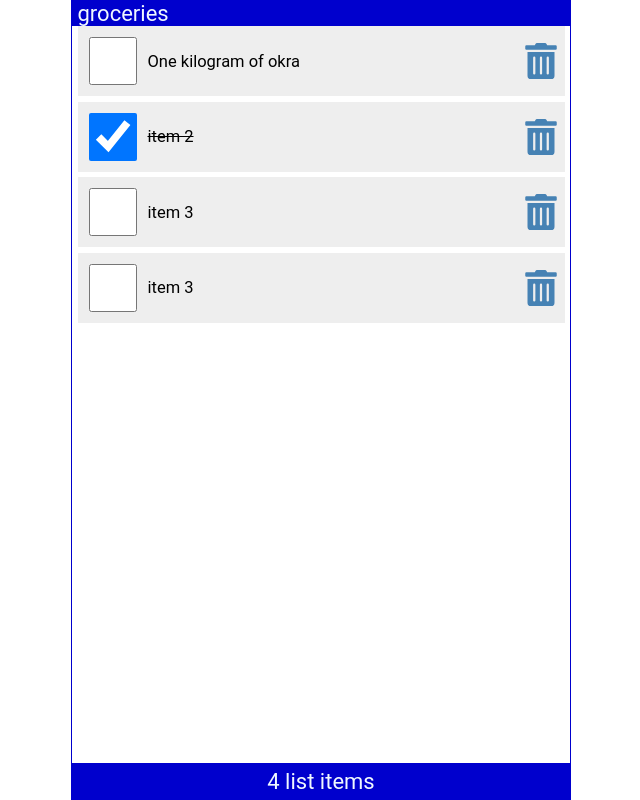
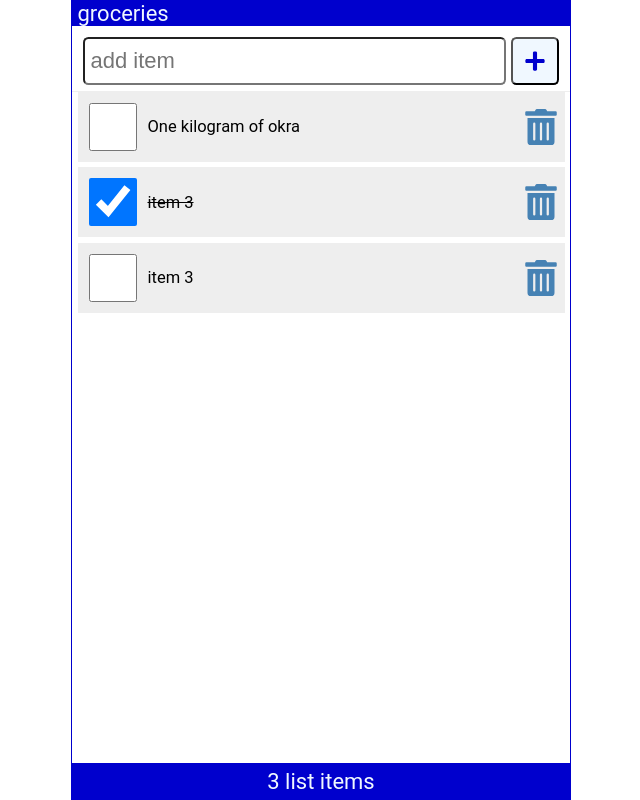
Before and after one commit to Seremba/react-todolist-app, a React (Create React App) app: page / in a window 1280 px wide. Shown: the whole page, without its empty margins (319-959 px from the left). Built offline with nearby package versions, Linux system fonts and the light colour scheme.

Commit message:
created additem component, linecomponent

```diff
--- /dev/null
+++ b/src/AddItem.js
@@ -0,0 +1,24 @@
+import React from 'react'
+import { FaPlus } from 'react-icons/fa'
+function AddItem({newItem, setNewItem, handleSubmit}) {
+  return (
+    <form className='addForm' onSubmit={handleSubmit}>
+        <label htmlFor="addItem">Add Item</label>
+        <input
+            autoFocus
+            id='addItem'
+            type='text'
+            placeholder='add item'
+            value={newItem}
+            onChange={(e) => setNewItem(e.target.value)}
+            required
+        />
+        <button
+            type='submit'
+            aria-label='Add Item'
+        > <FaPlus/> </button>
+    </form>
+  )
+}
+
+export default AddItem
--- a/src/App.js
+++ b/src/App.js
@@ -1,9 +1,9 @@
-
-
 import Header from './Header.'
+import AddItem from './AddItem'
 import Content from './Content'
 import Footer from './Footer'
 import { useState } from 'react'
+
 
 function App() {
 
@@ -17,35 +17,59 @@
     {
       id: 2,
       checked: true,
-      item: "item 2"
+      item: "item 3"
     },
     {
       id: 3,
       checked: false,
       item: "item 3"
-    },
-    {
-      id: 4,
-      checked: false,
-      item: "item 3"
     }
   ]);
+  const [newItem, setNewItem] = useState('');
+
+  const setAndSaveItem = (listAndsavedItem) => {
+    setItems(listAndsavedItem);
+    localStorage.setItem('shoppinglist', JSON.stringify(listAndsavedItem));
+
+  }
+
+  const addItem = (item) => {
+      const id = items.length ? items[items.length - 1].id + 1 : 1
+      const myNewItem = { id, checked: false, item}
+      const listItems = [...items, myNewItem]
+      setAndSaveItem(listItems)
+
+  }
+
+
   // logic for handling checking with map
   const handle2Check = (id) => {
     const listItems = items.map((item) => item.id === id ? { ...item, checked: !item.checked } : item);
-    setItems(listItems);
-    localStorage.setItem('shoppinglist', JSON.stringify(listItems));
+    setAndSaveItem(listItems)
   }
 
   //logic for handling deleting with filter
   const handleDelete = (id) => {
      const listItems = items.filter((item) => item.id !== id)
-     setItems(listItems)
-     localStorage.setItem('shoppinglist', JSON.stringify(listItems));
+     setAndSaveItem(listItems)
   }
+
+  //logic for adding form
+  const handleSubmit = (e) => {
+    e.preventDefault();
+    if(!newItem) return
+    addItem(newItem)
+    setNewItem('')
+  }
+
   return (
     <div className="App">
       <Header title="groceries"/>
+      <AddItem
+        newItem={newItem}
+        setNewItem={setNewItem}
+        handleSubmit={handleSubmit}
+      />
       <Content
        items={items}
        setItems ={setItems}
--- /dev/null
+++ b/src/LineItem.js
@@ -0,0 +1,29 @@
+import React from 'react'
+import { FaTrashAlt } from 'react-icons/fa'
+
+function LineItem({item, handle2Check, handleDelete}) {
+  return (
+    <li className='item' >
+       <input
+         type="checkbox"
+         onChange={() => handle2Check(item.id)}
+         checked={item.checked}
+       />
+
+       <label
+       style={(item.checked) ? {textDecoration: "line-through"}: null}
+       onDoubleClick={() => handle2Check(item.id)}
+       >{item.item}</label>
+
+       <FaTrashAlt
+       onClick={() => handleDelete(item.id)}
+       role="button"
+       tabIndex='0'
+       aria-label={`delete ${item.item}`}
+       />
+
+      </li>
+  )
+}
+
+export default LineItem
--- a/src/ListItem.js
+++ b/src/ListItem.js
@@ -1,28 +1,17 @@
 import React from 'react'
-import { FaTrashAlt } from 'react-icons/fa'
+import LineItem from './LineItem'
 
 function ListItem({items, handle2Check, handleDelete}) {
   return (
     <ul>
     { items.map((item) => (
-      <li className='item' key={item.key}>
-       <input
-         type="checkbox"
-         onChange={() => handle2Check(item.id)}
-         checked={item.checked}
-       />
+      <LineItem
+         key={item.id}
+         item={item}
+         handle2Check = {handle2Check}
+         handleDelete = {handleDelete}
 
-       <label
-       style={(item.checked) ? {textDecoration: "line-through"}: null}
-       onDoubleClick={() => handle2Check(item.id)}
-       >{item.item}</label>
-
-       <FaTrashAlt
-       onClick={() => handleDelete(item.id)}
-       role="button"
-       tabIndex='0'/>
-
-      </li>
+      />
     )) }
   </ul>
   )
--- a/src/index.css
+++ b/src/index.css
@@ -116,3 +116,70 @@
   color: red;
   outline: none;
 }
+
+.addForm {
+  width: 100%;
+  display: flex;
+  justify-content: flex-start;
+  margin: 0.5rem 0 0;
+  padding: 0 0.5rem 0.25rem;
+  border-bottom: 1px solid #eee;
+}
+
+.addForm label {
+  position: absolute;
+  left: -99999px;
+}
+
+.addForm input[type='text'] {
+  flex-grow: 1;
+  max-width: calc(100% - 50px);
+  min-height: 48px;
+  font-size: 1rem;
+  padding: 0.25rem;
+  border-radius: 0.25rem;
+  margin-right: 0.25rem;
+  outline: none;
+}
+
+button {
+  height: 48px;
+  min-width: 48px;
+  border-radius: 0.25rem;
+  padding: 0.5rem;
+  font-size: 1rem;
+  background-color: aliceblue;
+  color: mediumblue;
+  cursor: pointer;
+}
+
+button:focus,
+button:hover {
+  color: white;
+  background-color: limegreen;
+  outline: none;
+}
+
+.searchForm {
+  width: 100%;
+  display: flex;
+  justify-content: flex-start;
+  margin: 0.25rem 0 0;
+  padding: 0 0.5rem 0.25rem;
+  border-bottom: 1px solid #eee;
+}
+
+.searchForm label {
+  position: absolute;
+  left: -99999px;
+}
+
+.searchForm input[type='text'] {
+  flex-grow: 1;
+  max-width: 100%;
+  min-height: 48px;
+  font-size: 1rem;
+  padding: 0.25rem;
+  border-radius: 0.25rem;
+  outline: none;
+}
```
Also changed, not shown: 1 other file (tests, documents, lock files or other folders).
